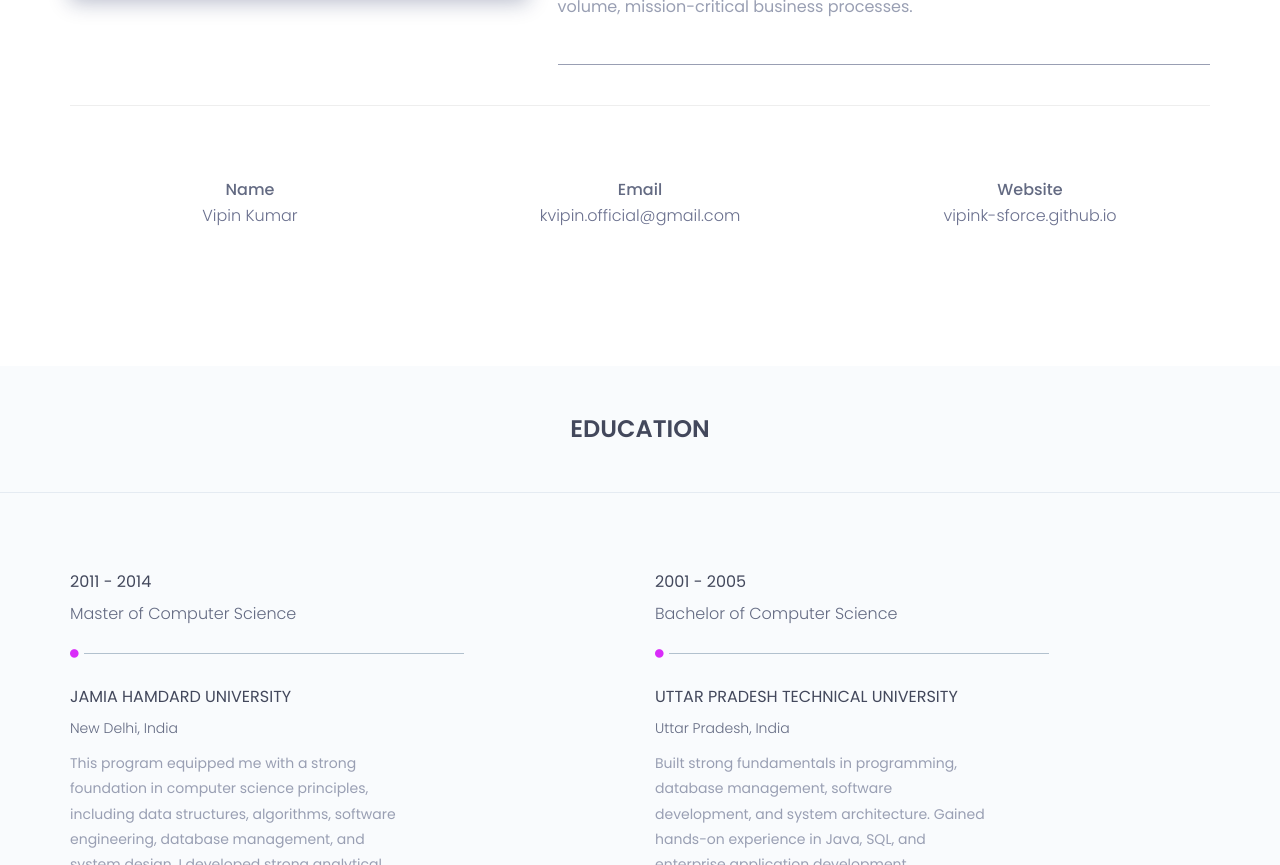
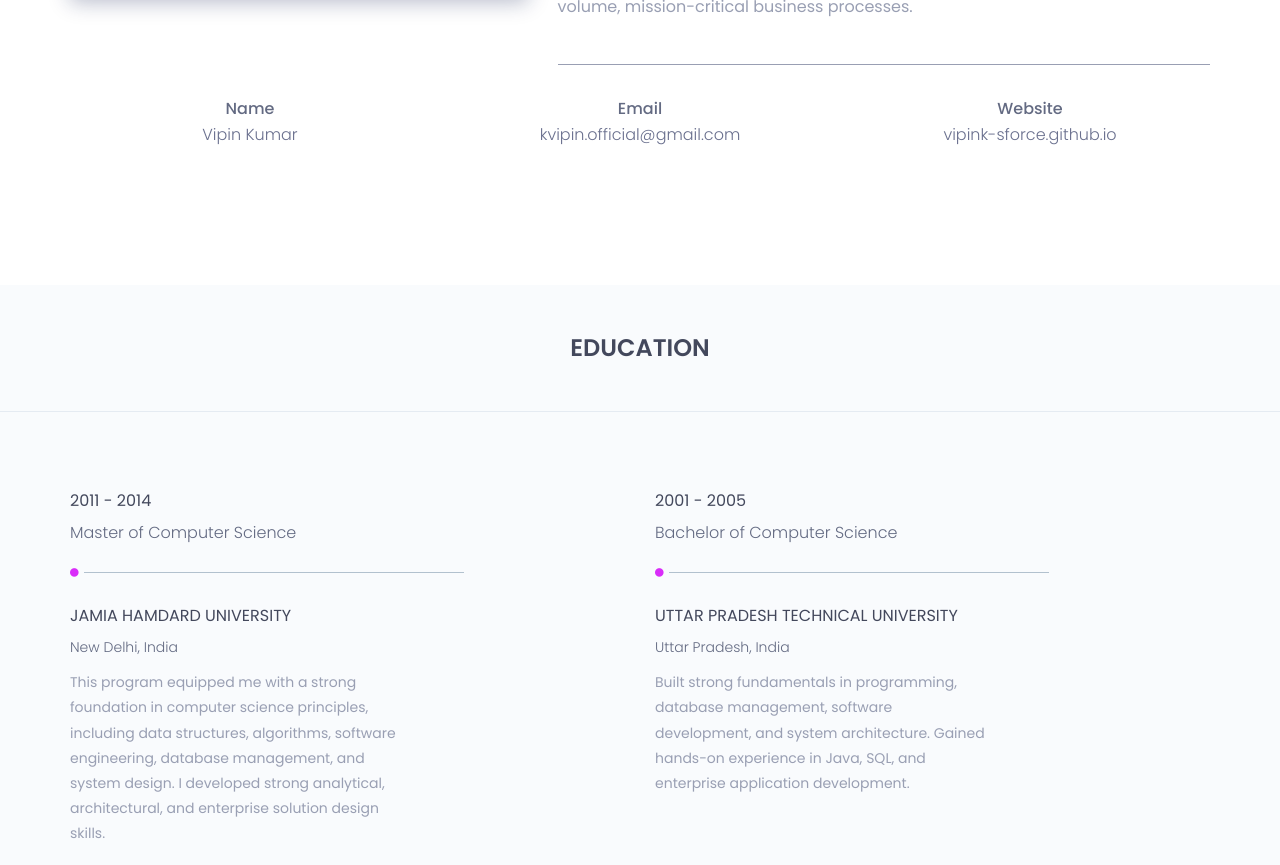
Before and after one commit to VipinK-sforce/vipin-portfolio, a plain HTML site: page index.html in a window 1280 px wide. Shown: the part 1588-2453 px from the top of the page. Drawn offline with nearby package versions, Linux system fonts and the light colour scheme.

Commit message:
Update index.html

```diff
--- a/index.html
+++ b/index.html
@@ -166,11 +166,9 @@
 
 
             <!-- HORIZONTAL LINE -->
-            <div class="row">
-                <div class="col-sm-12">
-                    <hr style="margin:40px 0;">
-                </div>
-            </div>
+            <div class="section-heading text-center">
+
+		    </div>
 
 
             <!-- ROW 2 : NAME EMAIL WEBSITE -->
```
